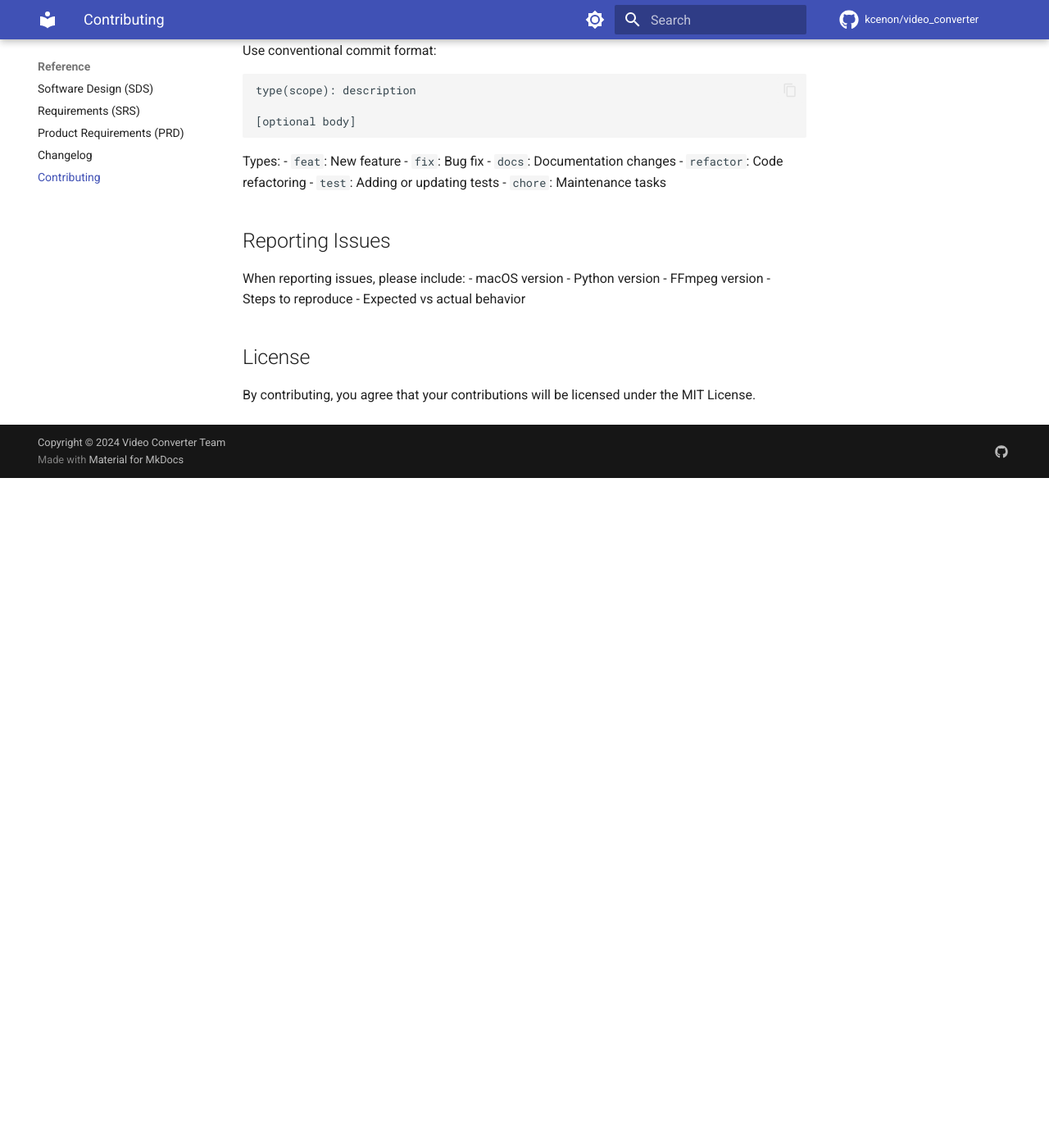
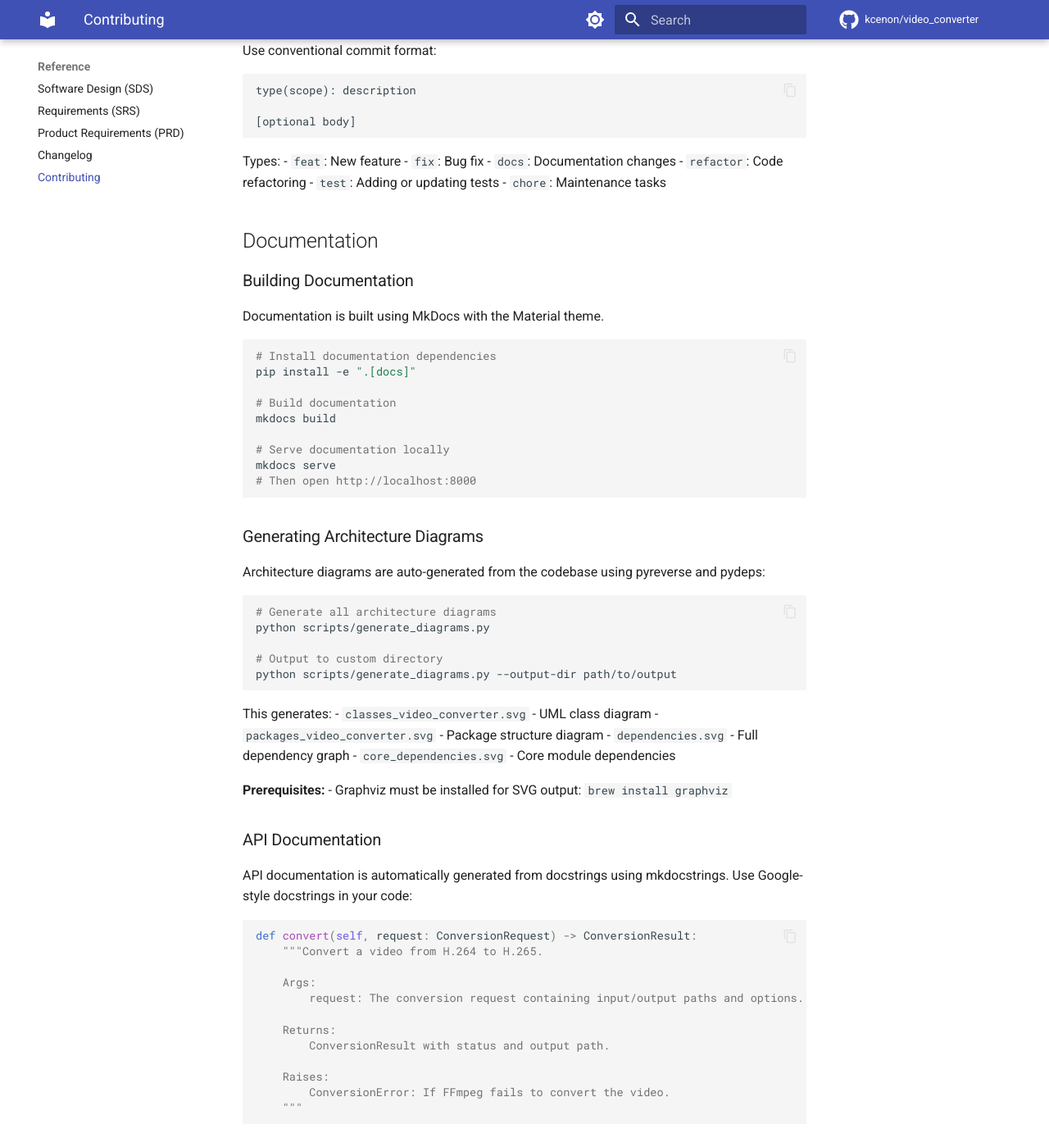
Before and after one commit to kcenon/video_converter, an MkDocs documentation site: the page built from docs/contributing.md, in a window 1280 px wide and 1400 px high, scrolled down 3572 px. Shown: the top 1388 px of the window at 82% size. Built offline with MkDocs 1.6.1 and Material for MkDocs 9.7.7, drawn with Linux system fonts in a browser that asks for light colours; comment, search, counter and statistics services are not loaded; the version menu is left out; before the commit the page ends 4155 px from its top, so only the background shows below that.

Commit message:
docs: Create proof-of-concept with documentation tools integration (#208)
* docs: integrate auto-generated diagrams with MkDocs documentation

- Add auto-generated diagram references to system architecture docs
- Add documentation section to CONTRIBUTING.md
- Include setup instructions for diagram generation tools
- Document prerequisites (Graphviz) and usage examples

* docs: add generated architecture diagrams for MkDocs build

- Remove docs/architecture/generated/ from .gitignore
- Add auto-generated SVG diagrams for documentation build
- Fix MkDocs strict mode warnings about missing diagram files

````diff
--- a/CONTRIBUTING.md
+++ b/CONTRIBUTING.md
@@ -160,6 +160,65 @@ Types:
 - `test`: Adding or updating tests
 - `chore`: Maintenance tasks
 
+## Documentation
+
+### Building Documentation
+
+Documentation is built using MkDocs with the Material theme.
+
+```bash
+# Install documentation dependencies
+pip install -e ".[docs]"
+
+# Build documentation
+mkdocs build
+
+# Serve documentation locally
+mkdocs serve
+# Then open http://localhost:8000
+```
+
+### Generating Architecture Diagrams
+
+Architecture diagrams are auto-generated from the codebase using pyreverse and pydeps:
+
+```bash
+# Generate all architecture diagrams
+python scripts/generate_diagrams.py
+
+# Output to custom directory
+python scripts/generate_diagrams.py --output-dir path/to/output
+```
+
+This generates:
+- `classes_video_converter.svg` - UML class diagram
+- `packages_video_converter.svg` - Package structure diagram
+- `dependencies.svg` - Full dependency graph
+- `core_dependencies.svg` - Core module dependencies
+
+**Prerequisites:**
+- Graphviz must be installed for SVG output: `brew install graphviz`
+
+### API Documentation
+
+API documentation is automatically generated from docstrings using mkdocstrings.
+Use Google-style docstrings in your code:
+
+```python
+def convert(self, request: ConversionRequest) -> ConversionResult:
+    """Convert a video from H.264 to H.265.
+
+    Args:
+        request: The conversion request containing input/output paths and options.
+
+    Returns:
+        ConversionResult with status and output path.
+
+    Raises:
+        ConversionError: If FFmpeg fails to convert the video.
+    """
+```
+
 ## Reporting Issues
 
 When reporting issues, please include:
````
Also changed, not shown: docs/architecture/01-system-architecture.md (+33 -0 lines), docs/architecture/generated/classes_video_converter.svg (added), docs/architecture/generated/core_dependencies.svg (added), docs/architecture/generated/dependencies.svg (added), docs/architecture/generated/packages_video_converter.svg (added), 1 other file.
